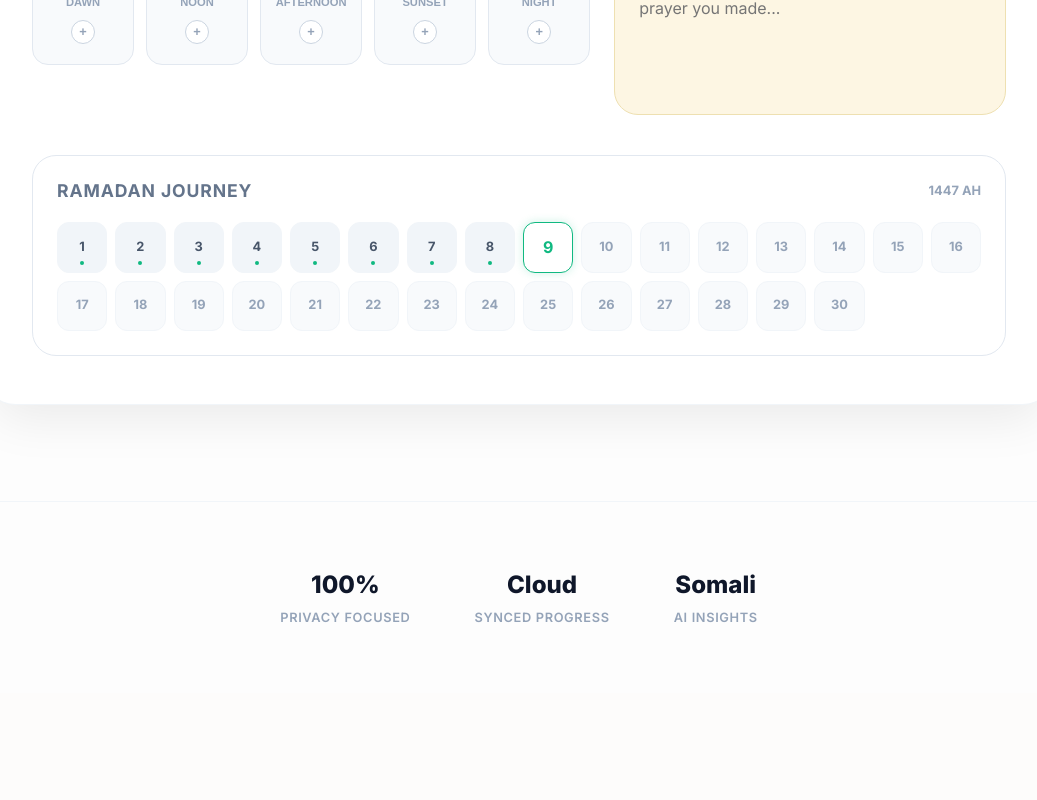
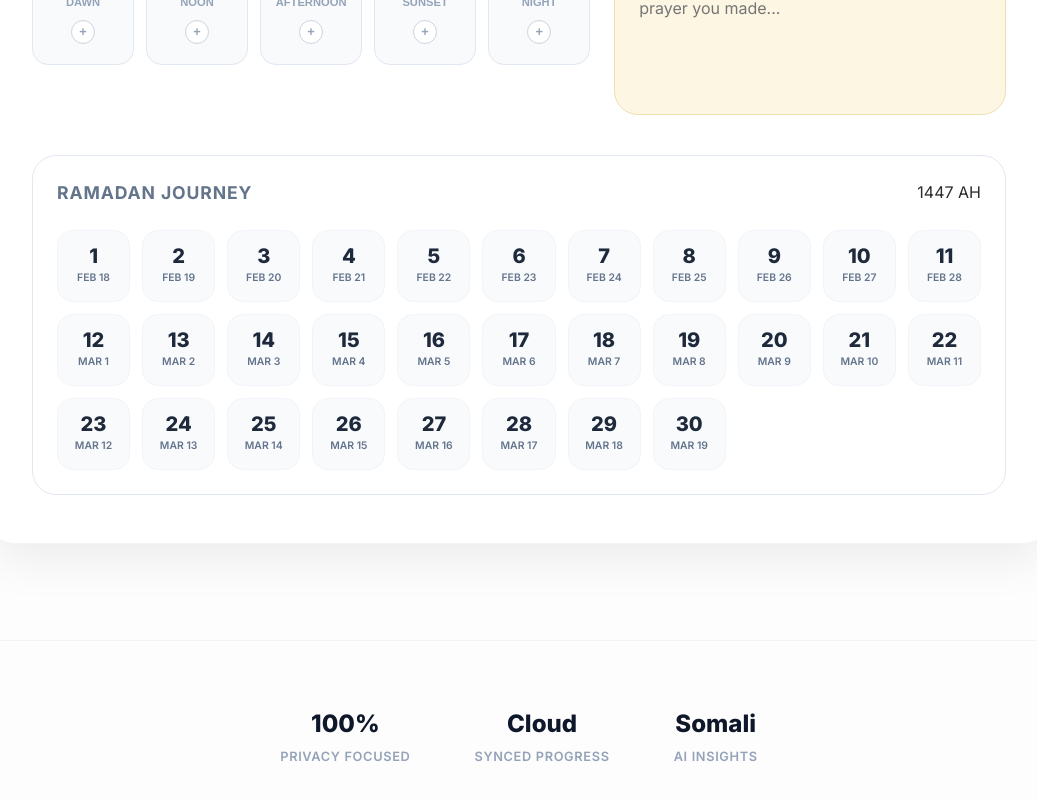
Before and after one commit to muzaamba/ramadan, a Next.js app: page / in a window 1280 px wide. Shown: the part 1015-1815 px from the top of the page, without its empty margins (121-1158 px from the left). Before the commit the page ends 1708 px from the top, so only its background shows below. Built offline with nearby package versions, Linux system fonts and the light colour scheme; no server answers.

Commit message:
ramadan_dual_date_calendar_sync

```diff
--- a/app/page.module.css
+++ b/app/page.module.css
@@ -327,7 +327,6 @@
 .reflectionCard {
   grid-column: span 12;
   background: #fdf6e3;
-  /* Soft cream/paper feel */
   border: 1px solid #eee0b1;
   border-radius: 1.5rem;
   padding: 1.5rem;
@@ -403,7 +402,7 @@
   opacity: 0.6;
 }
 
-/* Ramadan Journey Calendar Card */
+/* Ramadan Journey Calendar Card - Updated for Dual Dates */
 .calendarCard {
   grid-column: span 12;
   background: white;
@@ -413,53 +412,73 @@
   margin-top: 1rem;
 }
 
-.yearLabel {
-  font-size: 0.8rem;
-  font-weight: 700;
-  color: #94a3b8;
-}
-
 .calendarGrid {
   display: grid;
-  grid-template-columns: repeat(auto-fill, minmax(3rem, 1fr));
-  gap: 0.5rem;
-  margin-top: 1rem;
+  grid-template-columns: repeat(auto-fill, minmax(4.5rem, 1fr));
+  gap: 0.75rem;
+  margin-top: 1.5rem;
 }
 
 .dayCell {
-  aspect-ratio: 1;
+  height: 4.5rem;
   background: #f8fafc;
   border: 1px solid #f1f5f9;
-  border-radius: 0.75rem;
+  border-radius: 1rem;
   display: flex;
+  flex-direction: column;
   align-items: center;
   justify-content: center;
-  font-size: 0.8rem;
-  font-weight: 700;
-  color: #94a3b8;
   position: relative;
+  transition: all 0.2s;
+}
+
+.hijriDay {
+  font-size: 1.25rem;
+  font-weight: 800;
+  color: #1e293b;
+  line-height: 1;
+}
+
+.gregorianDate {
+  font-size: 0.65rem;
+  font-weight: 600;
+  color: #64748b;
+  text-transform: uppercase;
+  margin-top: 0.25rem;
 }
 
 .dayPast {
   background: #f1f5f9;
-  color: #475569;
+  opacity: 0.7;
+}
+
+.dayPast .hijriDay {
+  color: #94a3b8;
 }
 
 .dayDot {
   position: absolute;
-  bottom: 0.4rem;
-  width: 4px;
-  height: 4px;
+  top: 0.5rem;
+  right: 0.5rem;
+  width: 6px;
+  height: 6px;
   background: #10b981;
   border-radius: 50%;
 }
 
 .dayCurrent {
   border-color: #10b981;
-  background: white;
-  color: #10b981;
-  box-shadow: 0 0 10px rgba(16, 185, 129, 0.2);
-  font-size: 1rem;
+  background: #ecfdf5;
+  transform: scale(1.05);
+  box-shadow: 0 10px 15px -3px rgba(16, 185, 129, 0.1);
+}
+
+.dayCurrent .hijriDay {
+  color: #065f46;
+}
+
+.dayCurrent .gregorianDate {
+  color: #059669;
 }
 
 /* Brand Footer */
@@ -506,11 +525,15 @@
     grid-template-columns: repeat(3, 1fr);
   }
 
-  .footerInner {
-    gap: 2rem;
+  .calendarGrid {
+    grid-template-columns: repeat(auto-fill, minmax(3.5rem, 1fr));
   }
 
-  .heroTitle {
-    font-size: 2.25rem;
+  .dayCell {
+    height: 3.5rem;
+  }
+
+  .hijriDay {
+    font-size: 1rem;
   }
 }
--- a/app/page.tsx
+++ b/app/page.tsx
@@ -2,7 +2,7 @@
 
 import Link from 'next/link';
 import { useSocial } from '@/contexts/SocialContext';
-import { useState, useEffect } from 'react';
+import { useState, useEffect, useMemo } from 'react';
 import styles from './page.module.css';
 
 export default function Home() {
@@ -10,13 +10,14 @@ export default function Home() {
   const [daysToRamadan, setDaysToRamadan] = useState<number | null>(null);
   const [isEditingNote, setIsEditingNote] = useState(false);
 
+  // Ramadan 2026 starts approx Feb 18
+  const ramadanStartDate = useMemo(() => new Date('2026-02-18'), []);
+
   useEffect(() => {
-    // Assume Ramadan 2026 starts Feb 18
-    const ramadanDate = new Date('2026-02-18');
     const today = new Date();
-    const diff = Math.ceil((ramadanDate.getTime() - today.getTime()) / (1000 * 60 * 60 * 24));
+    const diff = Math.ceil((ramadanStartDate.getTime() - today.getTime()) / (1000 * 60 * 60 * 24));
     setDaysToRamadan(diff > 0 ? diff : 0);
-  }, []);
+  }, [ramadanStartDate]);
 
   const handleHabitToggle = (habit: keyof typeof todayHabits) => {
     if (typeof todayHabits[habit] === 'boolean') {
@@ -24,9 +25,31 @@ export default function Home() {
     }
   };
 
+  const calendarDays = useMemo(() => {
+    const days = [];
+    const today = new Date();
+    today.setHours(0, 0, 0, 0);
+
+    for (let i = 0; i < 30; i++) {
+      const date = new Date(ramadanStartDate);
+      date.setDate(date.getDate() + i);
+
+      const isToday = date.getTime() === today.getTime();
+      const isPast = date.getTime() < today.getTime();
+
+      days.push({
+        ramadanDay: i + 1,
+        date: date.toLocaleDateString('en-US', { month: 'short', day: 'numeric' }),
+        isToday,
+        isPast
+      });
+    }
+    return days;
+  }, [ramadanStartDate]);
+
   return (
     <div className={styles.page}>
-      {/* Hero Section - Refined for a premium feel */}
+      {/* Hero Section */}
       <section className={styles.hero}>
         <div className="container">
           <div className={styles.heroContent}>
@@ -148,14 +171,15 @@ export default function Home() {
                   <span className={styles.yearLabel}>1447 AH</span>
                 </div>
                 <div className={styles.calendarGrid}>
-                  {Array.from({ length: 30 }).map((_, i) => (
+                  {calendarDays.map((day) => (
                     <div
-                      key={i}
-                      className={`${styles.dayCell} ${i < 8 ? styles.dayPast : ''} ${i === 8 ? styles.dayCurrent : ''}`}
-                      title={`Day ${i + 1} of Ramadan`}
+                      key={day.ramadanDay}
+                      className={`${styles.dayCell} ${day.isPast ? styles.dayPast : ''} ${day.isToday ? styles.dayCurrent : ''}`}
+                      title={`Day ${day.ramadanDay} of Ramadan (${day.date})`}
                     >
-                      {i + 1}
-                      {i < 8 && <div className={styles.dayDot} />}
+                      <span className={styles.hijriDay}>{day.ramadanDay}</span>
+                      <span className={styles.gregorianDate}>{day.date}</span>
+                      {day.isPast && <div className={styles.dayDot} />}
                     </div>
                   ))}
                 </div>
```
